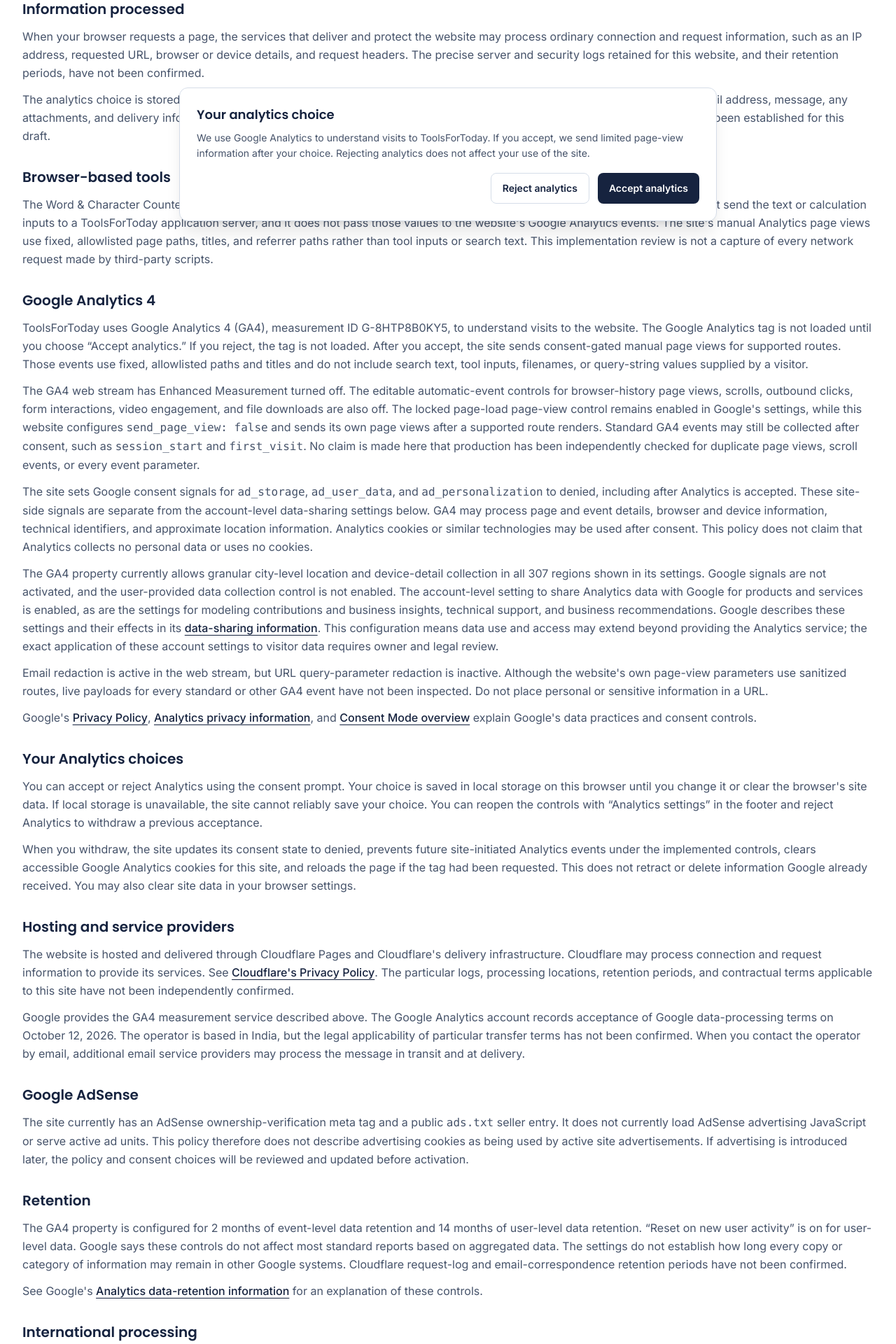
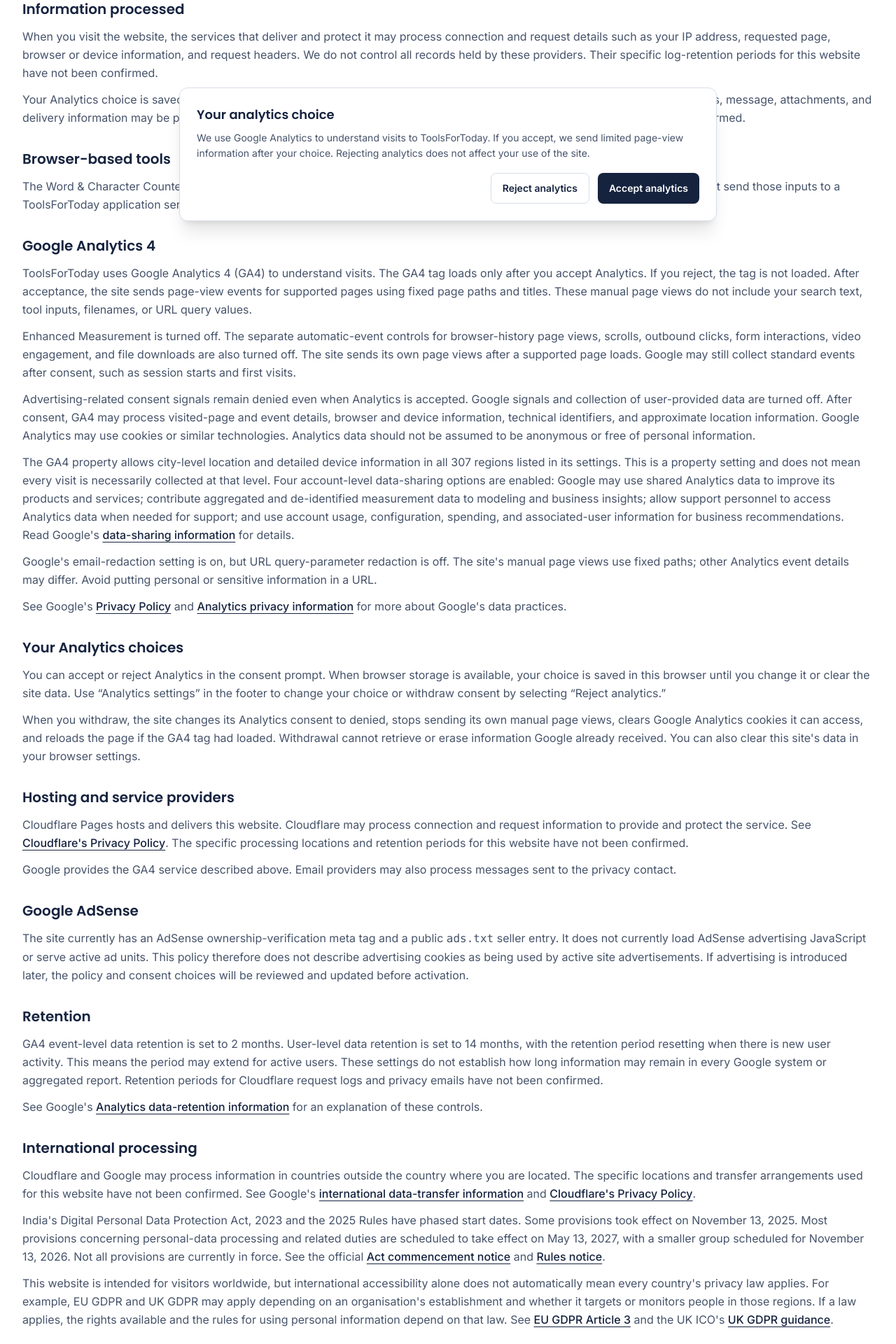
Before and after one commit to Maheshsumb/ToolsForToday, a Next.js app: page /privacy-policy in a window 1280 px wide. Shown: the part 460-2380 px from the top of the page at 70% size. Built offline with nearby package versions, Linux system fonts and the light colour scheme.

Commit message:
docs: polish public privacy policy

```diff
--- a/src/app/privacy-policy/page.tsx
+++ b/src/app/privacy-policy/page.tsx
@@ -25,7 +25,7 @@ export default function PrivacyPolicyPage() {
         <Container className="max-w-3xl">
           <p className="text-sm font-semibold uppercase tracking-[0.12em] text-muted">Privacy</p>
           <h1 className="mt-3 font-heading text-3xl font-semibold tracking-tight text-text sm:text-4xl">Privacy Policy</h1>
-          <p className="mt-4 text-sm text-muted">Draft for owner and legal review · Last updated October 13, 2026</p>
+          <p className="mt-4 text-sm text-muted">Last updated October 13, 2026</p>
 
           <div className="mt-8 space-y-8 text-base leading-relaxed text-muted">
             <section aria-labelledby="operator-heading">
@@ -38,59 +38,59 @@ export default function PrivacyPolicyPage() {
             <section aria-labelledby="information-heading">
               <h2 id="information-heading" className="font-heading text-xl font-semibold text-text">Information processed</h2>
               <p className="mt-3">
-                When your browser requests a page, the services that deliver and protect the website may process ordinary connection and request information, such as an IP address, requested URL, browser or device details, and request headers. The precise server and security logs retained for this website, and their retention periods, have not been confirmed.
+                When you visit the website, the services that deliver and protect it may process connection and request details such as your IP address, requested page, browser or device information, and request headers. We do not control all records held by these providers. Their specific log-retention periods for this website have not been confirmed.
               </p>
               <p className="mt-3">
-                The analytics choice is stored in this browser&apos;s local storage as “accepted” or “rejected.” If you email the privacy contact, your email address, message, any attachments, and delivery information are processed by the email services involved. How long correspondence is retained has not been established for this draft.
+                Your Analytics choice is saved in this browser when browser storage is available. If you email the privacy contact, the email address, message, attachments, and delivery information may be processed by the email services involved. The retention period for correspondence has not been confirmed.
               </p>
             </section>
 
             <section aria-labelledby="tools-heading">
               <h2 id="tools-heading" className="font-heading text-xl font-semibold text-text">Browser-based tools</h2>
               <p className="mt-3">
-                The Word &amp; Character Counter and Percentage Calculator perform their calculations in your browser. Their implementation does not send the text or calculation inputs to a ToolsForToday application server, and it does not pass those values to the website&apos;s Google Analytics events. The site&apos;s manual Analytics page views use fixed, allowlisted page paths, titles, and referrer paths rather than tool inputs or search text. This implementation review is not a capture of every network request made by third-party scripts.
+                The Word &amp; Character Counter and Percentage Calculator process your text and calculation inputs in your browser. The tools do not send those inputs to a ToolsForToday application server or include them in the site&apos;s manual Google Analytics page views.
               </p>
             </section>
 
             <section aria-labelledby="analytics-heading">
               <h2 id="analytics-heading" className="font-heading text-xl font-semibold text-text">Google Analytics 4</h2>
               <p className="mt-3">
-                ToolsForToday uses Google Analytics 4 (GA4), measurement ID G-8HTP8B0KY5, to understand visits to the website. The Google Analytics tag is not loaded until you choose “Accept analytics.” If you reject, the tag is not loaded. After you accept, the site sends consent-gated manual page views for supported routes. Those events use fixed, allowlisted paths and titles and do not include search text, tool inputs, filenames, or query-string values supplied by a visitor.
+                ToolsForToday uses Google Analytics 4 (GA4) to understand visits. The GA4 tag loads only after you accept Analytics. If you reject, the tag is not loaded. After acceptance, the site sends page-view events for supported pages using fixed page paths and titles. These manual page views do not include your search text, tool inputs, filenames, or URL query values.
               </p>
               <p className="mt-3">
-                The GA4 web stream has Enhanced Measurement turned off. The editable automatic-event controls for browser-history page views, scrolls, outbound clicks, form interactions, video engagement, and file downloads are also off. The locked page-load page-view control remains enabled in Google&apos;s settings, while this website configures <code>send_page_view: false</code> and sends its own page views after a supported route renders. Standard GA4 events may still be collected after consent, such as <code>session_start</code> and <code>first_visit</code>. No claim is made here that production has been independently checked for duplicate page views, scroll events, or every event parameter.
+                Enhanced Measurement is turned off. The separate automatic-event controls for browser-history page views, scrolls, outbound clicks, form interactions, video engagement, and file downloads are also turned off. The site sends its own page views after a supported page loads. Google may still collect standard events after consent, such as session starts and first visits.
               </p>
               <p className="mt-3">
-                The site sets Google consent signals for <code>ad_storage</code>, <code>ad_user_data</code>, and <code>ad_personalization</code> to denied, including after Analytics is accepted. These site-side signals are separate from the account-level data-sharing settings below. GA4 may process page and event details, browser and device information, technical identifiers, and approximate location information. Analytics cookies or similar technologies may be used after consent. This policy does not claim that Analytics collects no personal data or uses no cookies.
+                Advertising-related consent signals remain denied even when Analytics is accepted. Google signals and collection of user-provided data are turned off. After consent, GA4 may process visited-page and event details, browser and device information, technical identifiers, and approximate location information. Google Analytics may use cookies or similar technologies. Analytics data should not be assumed to be anonymous or free of personal information.
               </p>
               <p className="mt-3">
-                The GA4 property currently allows granular city-level location and device-detail collection in all 307 regions shown in its settings. Google signals are not activated, and the user-provided data collection control is not enabled. The account-level setting to share Analytics data with Google for products and services is enabled, as are the settings for modeling contributions and business insights, technical support, and business recommendations. Google describes these settings and their effects in its <ExternalLink href="https://support.google.com/analytics/answer/1011397">data-sharing information</ExternalLink>. This configuration means data use and access may extend beyond providing the Analytics service; the exact application of these account settings to visitor data requires owner and legal review.
+                The GA4 property allows city-level location and detailed device information in all 307 regions listed in its settings. This is a property setting and does not mean every visit is necessarily collected at that level. Four account-level data-sharing options are enabled: Google may use shared Analytics data to improve its products and services; contribute aggregated and de-identified measurement data to modeling and business insights; allow support personnel to access Analytics data when needed for support; and use account usage, configuration, spending, and associated-user information for business recommendations. Read Google&apos;s <ExternalLink href="https://support.google.com/analytics/answer/1011397">data-sharing information</ExternalLink> for details.
               </p>
               <p className="mt-3">
-                Email redaction is active in the web stream, but URL query-parameter redaction is inactive. Although the website&apos;s own page-view parameters use sanitized routes, live payloads for every standard or other GA4 event have not been inspected. Do not place personal or sensitive information in a URL.
+                Google&apos;s email-redaction setting is on, but URL query-parameter redaction is off. The site&apos;s manual page views use fixed paths; other Analytics event details may differ. Avoid putting personal or sensitive information in a URL.
               </p>
               <p className="mt-3">
-                Google&apos;s <ExternalLink href="https://policies.google.com/privacy">Privacy Policy</ExternalLink>, <ExternalLink href="https://support.google.com/analytics/answer/7318509">Analytics privacy information</ExternalLink>, and <ExternalLink href="https://developers.google.com/tag-platform/security/concepts/consent-mode">Consent Mode overview</ExternalLink> explain Google&apos;s data practices and consent controls.
+                See Google&apos;s <ExternalLink href="https://policies.google.com/privacy">Privacy Policy</ExternalLink> and <ExternalLink href="https://support.google.com/analytics/answer/7318509">Analytics privacy information</ExternalLink> for more about Google&apos;s data practices.
               </p>
             </section>
 
             <section aria-labelledby="choices-heading">
               <h2 id="choices-heading" className="font-heading text-xl font-semibold text-text">Your Analytics choices</h2>
               <p className="mt-3">
-                You can accept or reject Analytics using the consent prompt. Your choice is saved in local storage on this browser until you change it or clear the browser&apos;s site data. If local storage is unavailable, the site cannot reliably save your choice. You can reopen the controls with “Analytics settings” in the footer and reject Analytics to withdraw a previous acceptance.
+                You can accept or reject Analytics in the consent prompt. When browser storage is available, your choice is saved in this browser until you change it or clear the site data. Use “Analytics settings” in the footer to change your choice or withdraw consent by selecting “Reject analytics.”
               </p>
               <p className="mt-3">
-                When you withdraw, the site updates its consent state to denied, prevents future site-initiated Analytics events under the implemented controls, clears accessible Google Analytics cookies for this site, and reloads the page if the tag had been requested. This does not retract or delete information Google already received. You may also clear site data in your browser settings.
+                When you withdraw, the site changes its Analytics consent to denied, stops sending its own manual page views, clears Google Analytics cookies it can access, and reloads the page if the GA4 tag had loaded. Withdrawal cannot retrieve or erase information Google already received. You can also clear this site&apos;s data in your browser settings.
               </p>
             </section>
 
             <section aria-labelledby="providers-heading">
               <h2 id="providers-heading" className="font-heading text-xl font-semibold text-text">Hosting and service providers</h2>
               <p className="mt-3">
-                The website is hosted and delivered through Cloudflare Pages and Cloudflare&apos;s delivery infrastructure. Cloudflare may process connection and request information to provide its services. See <ExternalLink href="https://www.cloudflare.com/privacypolicy/">Cloudflare&apos;s Privacy Policy</ExternalLink>. The particular logs, processing locations, retention periods, and contractual terms applicable to this site have not been independently confirmed.
+                Cloudflare Pages hosts and delivers this website. Cloudflare may process connection and request information to provide and protect the service. See <ExternalLink href="https://www.cloudflare.com/privacypolicy/">Cloudflare&apos;s Privacy Policy</ExternalLink>. The specific processing locations and retention periods for this website have not been confirmed.
               </p>
               <p className="mt-3">
-                Google provides the GA4 measurement service described above. The Google Analytics account records acceptance of Google data-processing terms on October 12, 2026. The operator is based in India, but the legal applicability of particular transfer terms has not been confirmed. When you contact the operator by email, additional email service providers may process the message in transit and at delivery.
+                Google provides the GA4 service described above. Email providers may also process messages sent to the privacy contact.
               </p>
             </section>
 
@@ -104,7 +104,7 @@ export default function PrivacyPolicyPage() {
             <section aria-labelledby="retention-heading">
               <h2 id="retention-heading" className="font-heading text-xl font-semibold text-text">Retention</h2>
               <p className="mt-3">
-                The GA4 property is configured for 2 months of event-level data retention and 14 months of user-level data retention. “Reset on new user activity” is on for user-level data. Google says these controls do not affect most standard reports based on aggregated data. The settings do not establish how long every copy or category of information may remain in other Google systems. Cloudflare request-log and email-correspondence retention periods have not been confirmed.
+                GA4 event-level data retention is set to 2 months. User-level data retention is set to 14 months, with the retention period resetting when there is new user activity. This means the period may extend for active users. These settings do not establish how long information may remain in every Google system or aggregated report. Retention periods for Cloudflare request logs and privacy emails have not been confirmed.
               </p>
               <p className="mt-3">
                 See Google&apos;s <ExternalLink href="https://support.google.com/analytics/answer/7667196">Analytics data-retention information</ExternalLink> for an explanation of these controls.
@@ -114,30 +114,27 @@ export default function PrivacyPolicyPage() {
             <section aria-labelledby="international-heading">
               <h2 id="international-heading" className="font-heading text-xl font-semibold text-text">International processing</h2>
               <p className="mt-3">
-                Cloudflare&apos;s delivery network and Google&apos;s services may involve processing in more than one country. The exact processing locations and transfer mechanism that apply to this site and its visitors have not been established. Google publishes information about its <ExternalLink href="https://policies.google.com/privacy/frameworks">international data-transfer frameworks</ExternalLink>; Cloudflare describes its practices in its <ExternalLink href="https://www.cloudflare.com/privacypolicy/">Privacy Policy</ExternalLink>. The operator must confirm which terms and safeguards apply before publication.
+                Cloudflare and Google may process information in countries outside the country where you are located. The specific locations and transfer arrangements used for this website have not been confirmed. See Google&apos;s <ExternalLink href="https://policies.google.com/privacy/frameworks">international data-transfer information</ExternalLink> and <ExternalLink href="https://www.cloudflare.com/privacypolicy/">Cloudflare&apos;s Privacy Policy</ExternalLink>.
               </p>
               <p className="mt-3">
-                The operator is based in India. The Digital Personal Data Protection Act, 2023 and the Digital Personal Data Protection Rules, 2025 have phased commencement dates. Under the commencement notifications currently identified, most substantive processing provisions of the Act, including sections 3–17, and Rules 3 and 5–16 are scheduled to commence on May 13, 2027; specified provisions commenced on November 13, 2025, and a limited group is scheduled for November 13, 2026. These dates describe the published schedule as of this policy&apos;s update date; they are not a statement that every duty is currently in force or that this website is legally compliant. The operator must obtain advice on which current and future requirements apply to this service. See the official <ExternalLink href="https://www.meity.gov.in/static/uploads/2025/11/c56ceae6c383460ca69577428d36828b.pdf">Act commencement notification</ExternalLink> and <ExternalLink href="https://www.meity.gov.in/static/uploads/2025/11/53450e6e5dc0bfa85ebd78686cadad39.pdf">Rules notification</ExternalLink>.
+                India&apos;s Digital Personal Data Protection Act, 2023 and the 2025 Rules have phased start dates. Some provisions took effect on November 13, 2025. Most provisions concerning personal-data processing and related duties are scheduled to take effect on May 13, 2027, with a smaller group scheduled for November 13, 2026. Not all provisions are currently in force. See the official <ExternalLink href="https://www.meity.gov.in/static/uploads/2025/11/c56ceae6c383460ca69577428d36828b.pdf">Act commencement notice</ExternalLink> and <ExternalLink href="https://www.meity.gov.in/static/uploads/2025/11/53450e6e5dc0bfa85ebd78686cadad39.pdf">Rules notice</ExternalLink>.
               </p>
               <p className="mt-3">
-                ToolsForToday is intended for visitors worldwide, but international accessibility alone does not determine whether a particular privacy law applies. For example, EU GDPR and UK GDPR territorial scope may depend on establishment, targeting an offer of services to people in that territory, or monitoring their behaviour there. Whether this website&apos;s audience and Analytics use meet those tests needs legal review. If a regime applies, the operator must confirm the lawful basis, visitor rights and request handling, any representative requirement, cookie or similar-technology rules, and transfer safeguards. See <ExternalLink href="https://eur-lex.europa.eu/eli/reg/2016/679/oj">EU GDPR Article 3</ExternalLink> and the UK ICO&apos;s <ExternalLink href="https://ico.org.uk/for-organisations/uk-gdpr-guidance-and-resources/personal-information-what-is-it/who-does-the-uk-gdpr-apply-to/">territorial-scope guidance</ExternalLink>.
+                This website is intended for visitors worldwide, but international accessibility alone does not automatically mean every country&apos;s privacy law applies. For example, EU GDPR and UK GDPR may apply depending on an organisation&apos;s establishment and whether it targets or monitors people in those regions. If a law applies, the rights available and the rules for using personal information depend on that law. See <ExternalLink href="https://eur-lex.europa.eu/eli/reg/2016/679/oj">EU GDPR Article 3</ExternalLink> and the UK ICO&apos;s <ExternalLink href="https://ico.org.uk/for-organisations/uk-gdpr-guidance-and-resources/personal-information-what-is-it/who-does-the-uk-gdpr-apply-to/">UK GDPR guidance</ExternalLink>.
               </p>
             </section>
 
             <section aria-labelledby="rights-heading">
               <h2 id="rights-heading" className="font-heading text-xl font-semibold text-text">Privacy questions and requests</h2>
               <p className="mt-3">
-                To raise a privacy question or request, email <a className="font-medium text-text underline underline-offset-4" href="mailto:maheshsumb.dev@gmail.com">maheshsumb.dev@gmail.com</a> and identify the request and the ToolsForToday visit or service it concerns. The operator will review it under the privacy laws that apply. The rights, identity checks, response procedures, deadlines, and any escalation route depend on those laws and have not been legally determined for this draft; no statutory deadline is promised here. You can withdraw Analytics consent at any time using “Analytics settings” in the footer. Withdrawal stops future site-initiated Analytics collection under the implemented controls, but does not retrieve or erase information already received by Google. A request to the operator also does not automatically delete data held by Google, Cloudflare, or an email provider.
+                To make a privacy request, email <a className="font-medium text-text underline underline-offset-4" href="mailto:maheshsumb.dev@gmail.com">maheshsumb.dev@gmail.com</a> and describe your request and the ToolsForToday visit or service it concerns. The rights and response process depend on the laws that apply. No response deadline is stated here. A request to the operator does not automatically delete information already held by Google, Cloudflare, or an email provider.
               </p>
             </section>
 
             <section aria-labelledby="updates-heading">
-              <h2 id="updates-heading" className="font-heading text-xl font-semibold text-text">Policy updates and items for review</h2>
+              <h2 id="updates-heading" className="font-heading text-xl font-semibold text-text">Policy updates</h2>
               <p className="mt-3">
-                This draft was updated October 13, 2026 and may be revised as the website and its services change. It is not legal advice or a claim of legal compliance.
-              </p>
-              <p className="mt-3">
-                Before publication, the operator or qualified counsel must confirm which privacy laws apply, the rights and request/grievance procedures and any additional legally required contact details, the applicable Google and Cloudflare transfer terms and safeguards, and retention for Cloudflare logs and email correspondence. Review is also needed for the enabled Google products-and-services data-sharing, modeling, technical-support, and recommendations settings, and for the GA4 consent-signals warning. The operator details above are owner-confirmed; no postal address, registered company, or legal representative is stated.
+                This policy was last updated October 13, 2026. It may be updated when the website or its services change.
               </p>
             </section>
           </div>
```
Also changed, not shown: 1 other file (tests, documents, lock files or other folders).
